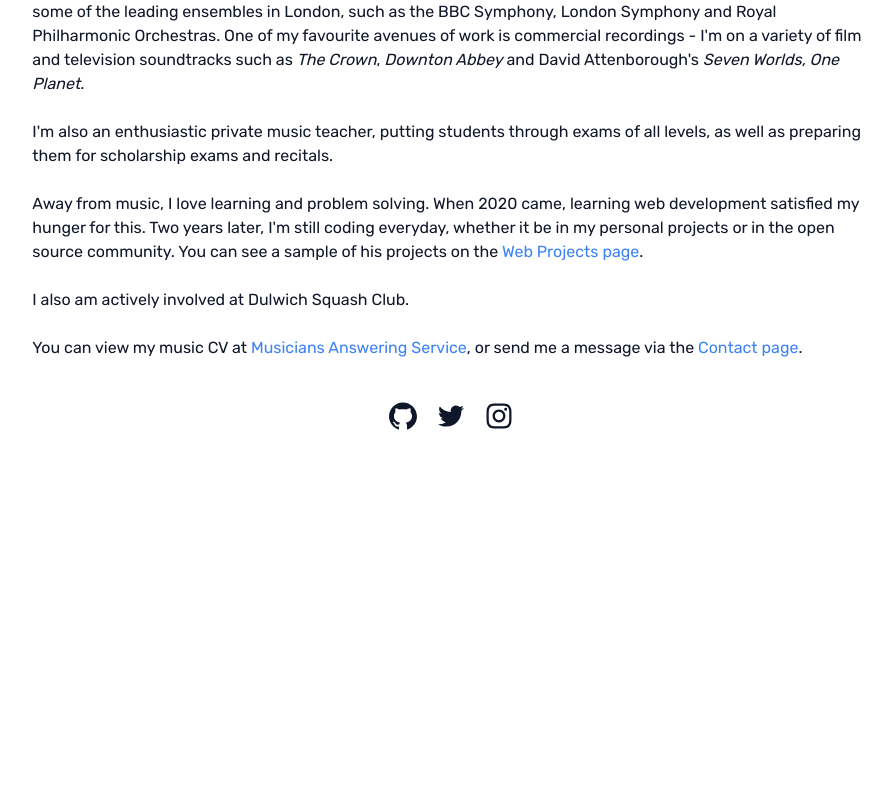
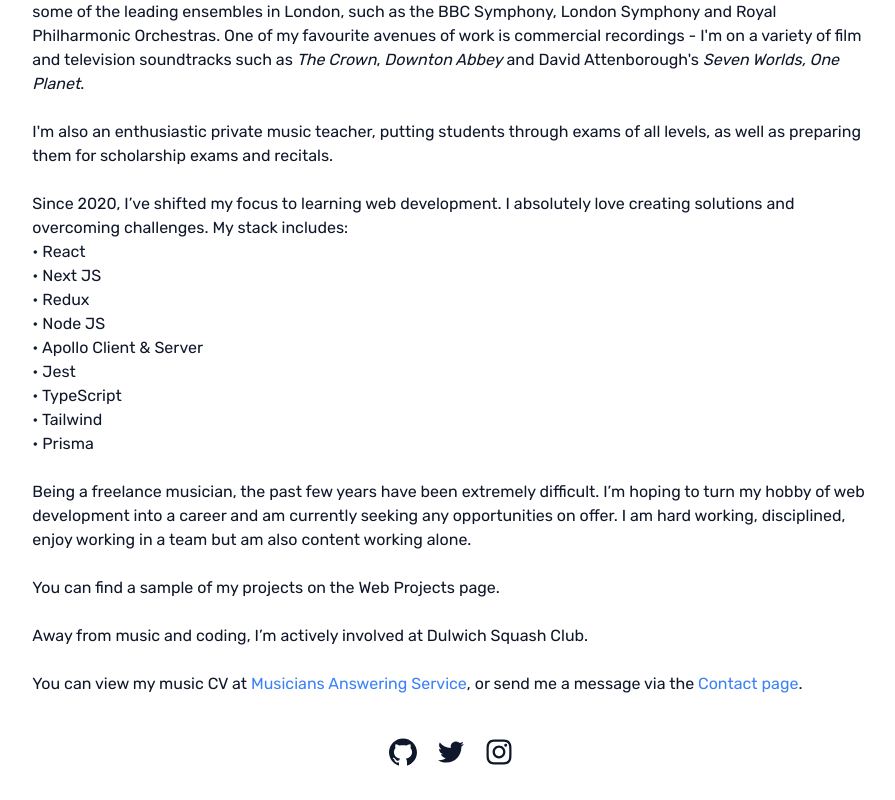
Before and after one commit to danmolloy/danmolloy.io, a Next.js app: page /about in a window 1280 px wide. Shown: the part 895-1695 px from the top of the page, without its empty margins (189-1084 px from the left). Before the commit the page ends 1359 px from the top, so only its background shows below. Built offline with nearby package versions, Linux system fonts and the light colour scheme.

Commit message:
edited about text

```diff
--- a/pages/about.js
+++ b/pages/about.js
@@ -21,13 +21,24 @@
           I'm also an enthusiastic private music teacher, putting students through exams of all levels, as well as preparing them for scholarship exams and recitals.
         </p>
         <br />
-        <p>
-          Away from music, I love learning and problem solving. When 2020 came, learning web development satisfied my hunger for this. Two years later, I'm still coding everyday, whether it be in my personal projects or in the open source community. You can see a sample of his projects on the <Link href="/projects"><a className="blue-links">Web Projects page</a></Link>.
-        </p>
+        <p>Since 2020, I’ve shifted my focus to learning web development. I absolutely love creating solutions and overcoming challenges. My stack includes: </p>
+        <ul>
+          <li>• React</li>
+          <li>• Next JS</li>
+          <li>• Redux</li>
+          <li>• Node JS</li>
+          <li>• Apollo Client & Server</li>
+          <li>• Jest</li>
+          <li>• TypeScript</li>
+          <li>• Tailwind</li>
+          <li>• Prisma</li>
+        </ul>
         <br />
-        <p>
-          I also am actively involved at Dulwich Squash Club.
-        </p>
+        <p>Being a freelance musician, the past few years have been extremely difficult. I’m hoping to turn my hobby of web development into a career and am currently seeking any opportunities on offer. I am hard working, disciplined, enjoy working in a team but am also content working alone. </p>
+        <br />
+        <p>You can find a sample of my projects on the Web Projects page.</p>
+        <br />
+        <p>Away from music and coding, I’m actively involved at Dulwich Squash Club.</p>
         <br />
         <p>
           You can view my music CV at <Link href="https://maslink.co.uk/client-directory?client=MOLLD1&instrument=DOUBL1"><a className="blue-links">Musicians Answering Service</a></Link>, or send me a message via the <Link href="/contact"><a className="blue-links">Contact page</a></Link>.
```
Also changed, not shown: 1 other file (tests, documents, lock files or other folders).
